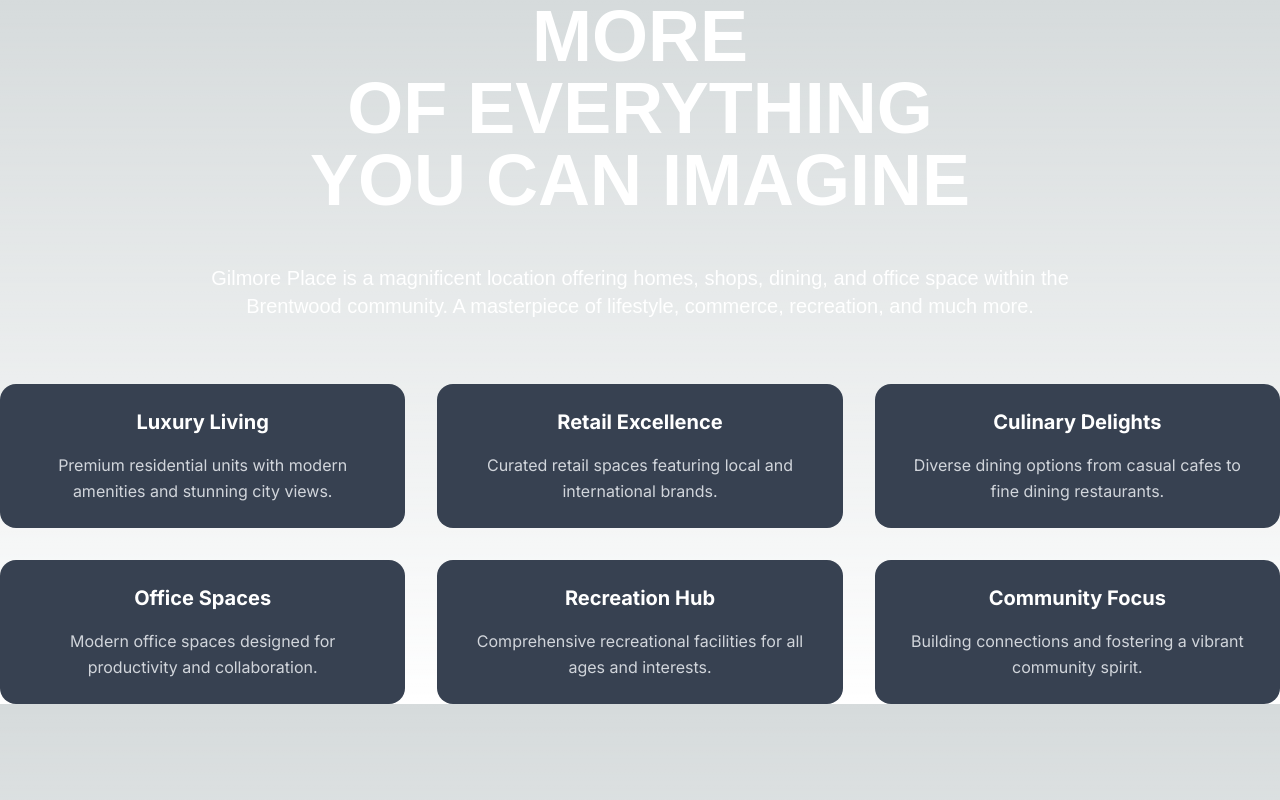
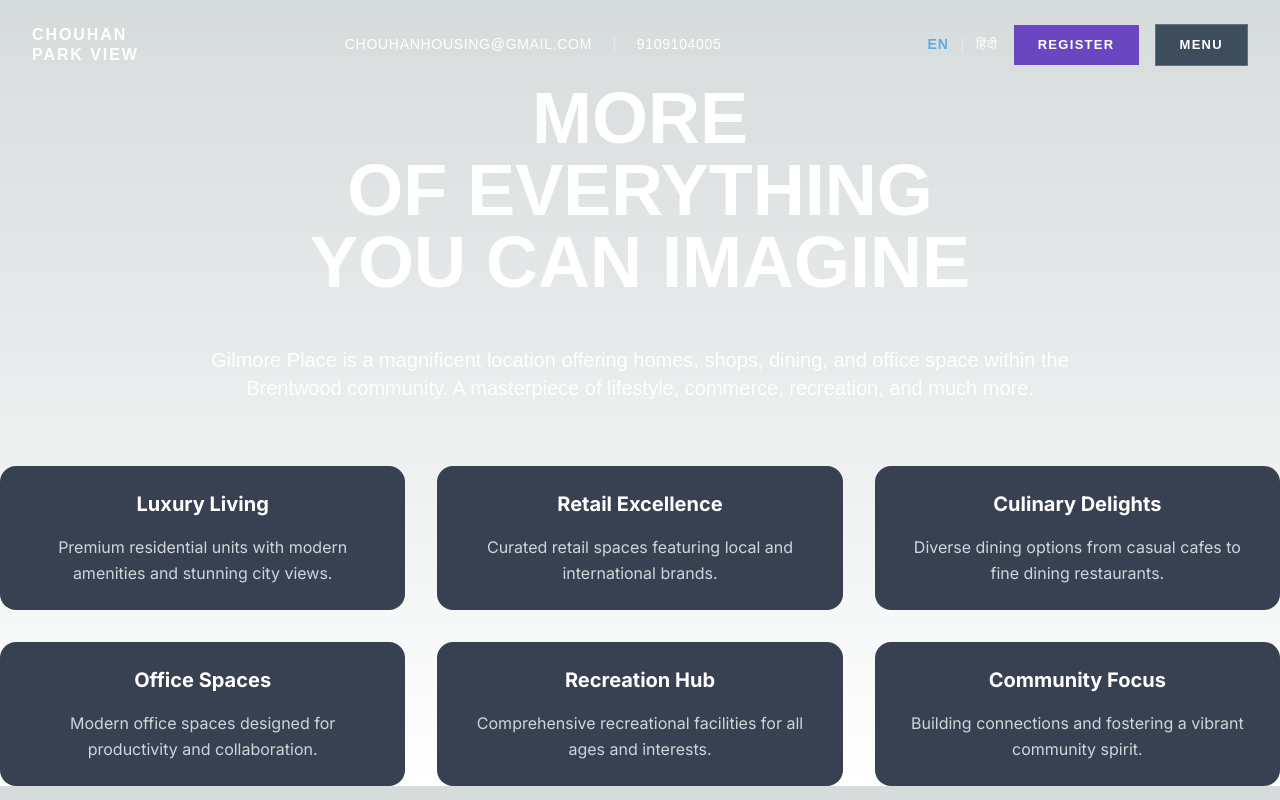
Before and after one commit to pranjali1396/ChouhanParkView, a Next.js app: page /discover/vision in a window 1280 px wide. Built offline with nearby package versions, Linux system fonts and the light colour scheme.

Commit message:
Improve mobile touch scrolling and header layout: Enhanced touch event handling with better sensitivity, added proper mobile spacing between logo and menu items, improved mobile layout with centered REGISTER button

```diff
--- a/src/app/discover/page.tsx
+++ b/src/app/discover/page.tsx
@@ -336,9 +336,12 @@
   // Handle touch events
   useEffect(() => {
     let touchStartY = 0;
+    let touchStartTime = 0;
 
     const handleTouchStart = (e: TouchEvent) => {
       touchStartY = e.touches[0].clientY;
+      touchStartTime = Date.now();
+      console.log('Touch start:', touchStartY);
     };
 
     const handleTouchEnd = (e: TouchEvent) => {
@@ -346,17 +349,30 @@
 
       const touchEndY = e.changedTouches[0].clientY;
       const touchDelta = touchStartY - touchEndY;
+      const touchDuration = Date.now() - touchStartTime;
 
-      if (Math.abs(touchDelta) > 50) {
+      console.log('Touch end:', {
+        touchStartY,
+        touchEndY,
+        touchDelta,
+        touchDuration,
+        currentSection,
+        isTransitioning
+      });
+
+      // More sensitive threshold for mobile (reduced from 50 to 30)
+      if (Math.abs(touchDelta) > 30 && touchDuration < 1000) {
         if (touchDelta > 0) {
+          console.log('Swipe down detected, current section:', currentSection);
           if (currentSection === 'hero') {
             handleScrollToContent();
           } else if (currentSection === 'content') {
             handleScrollToMenu();
           }
         } else if (touchDelta < 0 && !menuOpenedViaButtonRef.current) {
+          console.log('Swipe up detected, current section:', currentSection);
           if (currentSection === 'menu') {
-          handleScrollToMain();
+            handleScrollToMain();
           } else if (currentSection === 'content') {
             handleScrollToHero();
           }
@@ -364,17 +380,29 @@
       }
     };
 
+    const handleTouchMove = (e: TouchEvent) => {
+      // Prevent default scrolling behavior to avoid conflicts
+      if (isInitialized && !isTransitioning) {
+        e.preventDefault();
+      }
+    };
+
     window.addEventListener('touchstart', handleTouchStart, { passive: true });
+    window.addEventListener('touchmove', handleTouchMove, { passive: false });
     window.addEventListener('touchend', handleTouchEnd, { passive: true });
 
     return () => {
       window.removeEventListener('touchstart', handleTouchStart);
+      window.removeEventListener('touchmove', handleTouchMove);
       window.removeEventListener('touchend', handleTouchEnd);
     };
   }, [currentSection, isTransitioning, isInitialized, handleScrollToContent, handleScrollToMenu, handleScrollToMain, handleScrollToHero]);
 
   return (
-    <div className="relative w-full h-screen overflow-hidden bg-black">
+    <div
+      className="relative w-full h-screen overflow-hidden bg-black"
+      style={{ touchAction: 'pan-y' }}
+    >
       {/* Menu Page */}
       {showMenu && (
       <div
@@ -391,7 +419,7 @@
       <div
         ref={mainPageRef}
         className="fixed inset-0 overflow-hidden"
-        style={{ zIndex: 20, height: '200vh' }}
+        style={{ zIndex: 20, height: '200vh', touchAction: 'pan-y' }}
       >
         <div className="min-h-[200vh] bg-white">
           <Navigation onMenuClick={() => handleScrollToMenu(true)} />
--- a/src/app/discover/vision/page.tsx
+++ b/src/app/discover/vision/page.tsx
@@ -5,6 +5,59 @@
 const VisionPage = () => {
   return (
     <div className="w-full">
+      {/* Header */}
+      <div className="pt-6 pb-4">
+        <div className="max-w-7xl mx-auto px-4 sm:px-6 lg:px-8">
+          <div className="flex items-center justify-between">
+            {/* Logo */}
+            <div className="flex items-center">
+              <div className="flex flex-col leading-tight">
+                <span className="font-bold text-white" style={{ fontFamily: 'Gotham, Arial, sans-serif', fontSize: '16px', letterSpacing: '0.12em' }}>
+                  CHOUHAN
+                </span>
+                <span className="font-bold text-white" style={{ fontFamily: 'Gotham, Arial, sans-serif', fontSize: '16px', letterSpacing: '0.12em' }}>
+                  PARK VIEW
+                </span>
+              </div>
+            </div>
+
+            {/* Center - Contact Info (Desktop) */}
+            <div className="hidden lg:flex items-center space-x-5">
+              <span className="text-white hover:opacity-80 transition-opacity" style={{ fontFamily: 'Gotham, Arial, sans-serif', fontSize: '14px', letterSpacing: '0.05em' }}>
+                CHOUHANHOUSING@GMAIL.COM
+              </span>
+              <span className="text-white/40" style={{ fontSize: '14px' }}>|</span>
+              <span className="text-white hover:opacity-80 transition-opacity" style={{ fontFamily: 'Gotham, Arial, sans-serif', fontSize: '14px', letterSpacing: '0.05em' }}>
+                9109104005
+              </span>
+            </div>
+
+            {/* Header Navigation */}
+            <div className="flex items-center space-x-4">
+              {/* Desktop - Language and Buttons */}
+              <div className="hidden md:flex items-center space-x-3 text-white" style={{ fontFamily: 'Gotham, Arial, sans-serif' }}>
+                <span className="font-bold cursor-pointer hover:opacity-80 transition-opacity" style={{ color: '#5dade2', fontSize: '14px', letterSpacing: '0.05em' }}>EN</span>
+                <span className="text-white/40" style={{ fontSize: '14px' }}>|</span>
+                <span className="cursor-pointer hover:opacity-80 transition-opacity" style={{ fontSize: '14px', letterSpacing: '0.05em' }}>हिंदी</span>
+              </div>
+              <button className="hidden md:block px-6 py-2.5 text-white hover:opacity-90 transition-opacity" style={{ backgroundColor: '#6b46c1', fontFamily: 'Gotham, Arial, sans-serif', fontSize: '13px', fontWeight: '700', letterSpacing: '0.1em' }}>
+                REGISTER
+              </button>
+              <button className="hidden md:block px-6 py-2.5 text-white hover:opacity-90 transition-opacity" style={{ backgroundColor: '#3d4d5c', fontFamily: 'Gotham, Arial, sans-serif', fontSize: '13px', fontWeight: '700', letterSpacing: '0.1em', border: '1px solid rgba(255,255,255,0.2)' }}>
+                MENU
+              </button>
+
+              {/* Mobile - Centered REGISTER button with spacing */}
+              <div className="md:hidden flex items-center justify-center ml-8">
+                <button className="px-4 py-2 text-white hover:opacity-90 transition-opacity" style={{ backgroundColor: '#6b46c1', fontFamily: 'Gotham, Arial, sans-serif', fontSize: '12px', fontWeight: '700', letterSpacing: '0.1em' }}>
+                  REGISTER
+                </button>
+              </div>
+            </div>
+          </div>
+        </div>
+      </div>
+
       {/* Main Content */}
       <div className="w-full">
         {/* Main Heading */}
```
